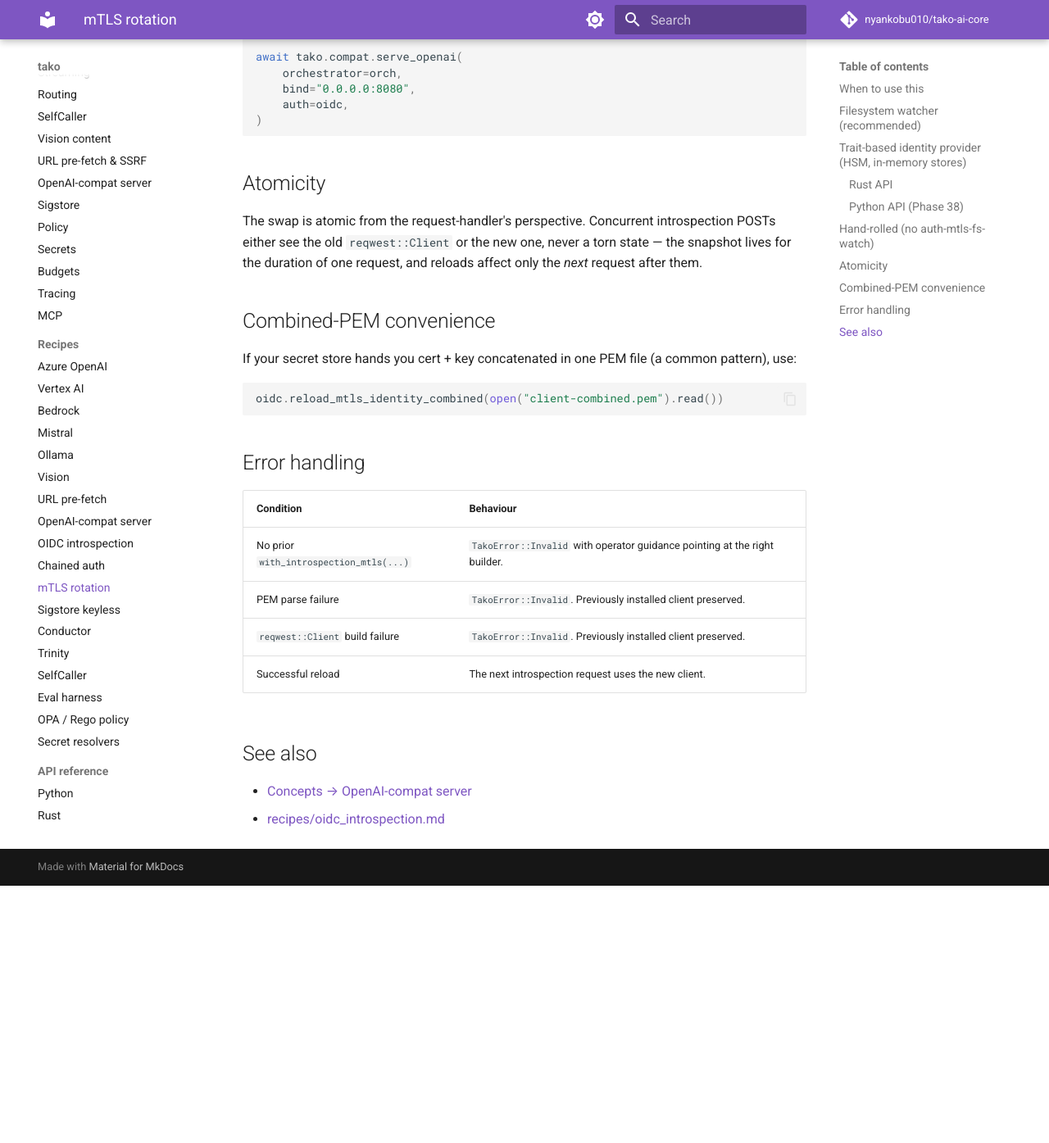
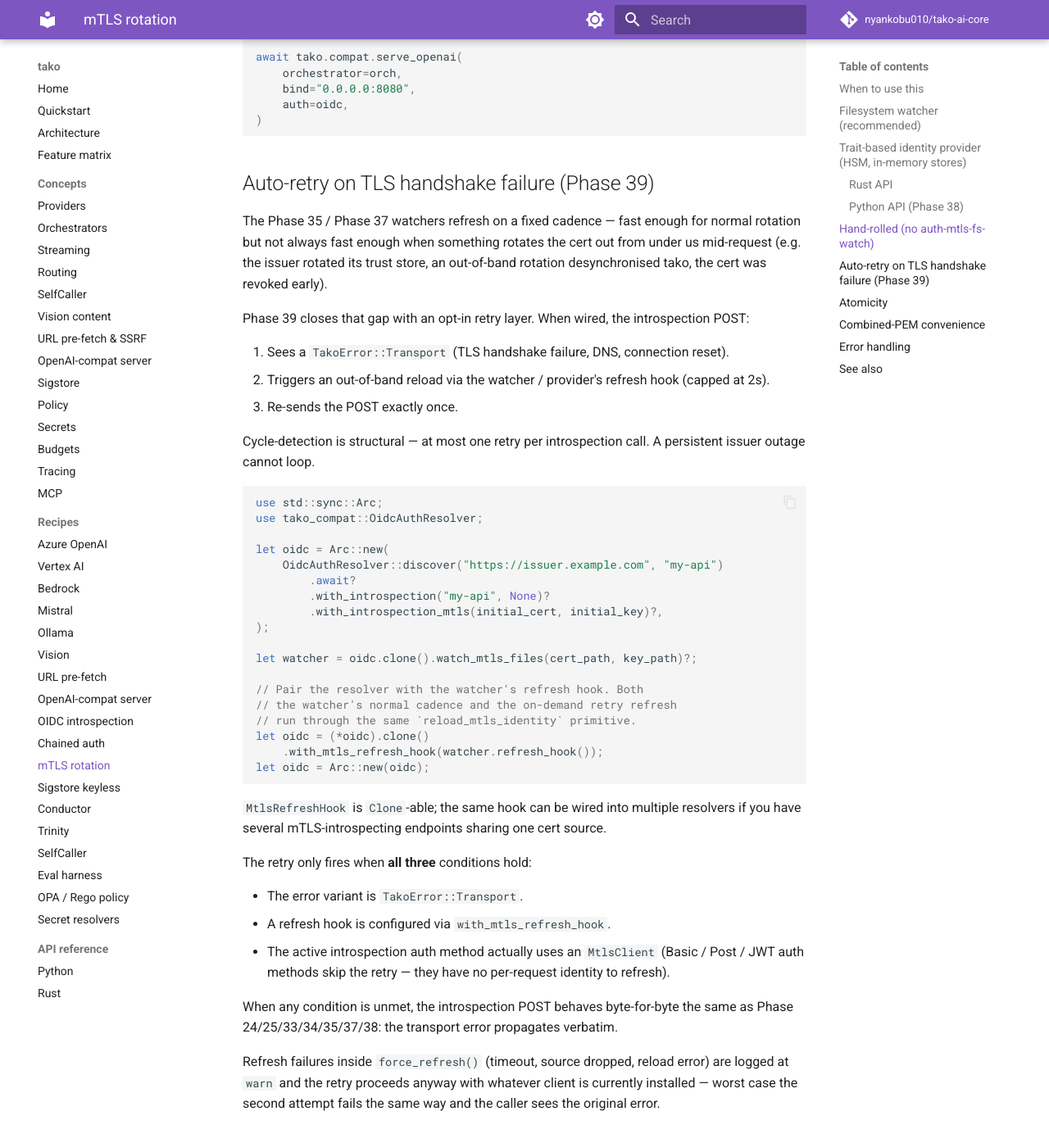
Before and after one commit to nyankobu010/tako-ai-core, an MkDocs documentation site: the page built from docs/recipes/mtls_rotation.md, in a window 1280 px wide and 1400 px high, scrolled down 4208 px. Shown: the top 1395 px of the window at 82% size. Built offline with MkDocs 1.6.1 and Material for MkDocs 9.7.7, drawn with Linux system fonts in a browser that asks for light colours; comment, search, counter and statistics services are not loaded; before the commit the page ends 5289 px from its top, so only the background shows below that.

Commit message:
docs: Phase 39 PLAN/CHANGELOG flip + recipe (v0.40.0)
- PLAN.md: new Phase 39 row + Phase 40 candidate list. After
  Phase 39 the Phase 33 mTLS rotation backlog is fully
  retired (all three rotation strategies + the reactive
  retry layer ship). Carry-forward items now: the
  jsonwebtoken 10.x migration (deferred from PR #32) and the
  Python facade for `MtlsRefreshHook`.
- CHANGELOG.md `[0.40.0]` entry + compare-link footer.
- docs/recipes/mtls_rotation.md: new "Auto-retry on TLS
  handshake failure (Phase 39)" section between the trait-
  based provider and the Atomicity sections, with the
  `with_mtls_refresh_hook` example and the predicate-
  conditions table.
- Workspace + Python version 0.39.0 -> 0.40.0
  (Cargo.toml, pyproject.toml, python/tako/__init__.py,
  tests/python/test_smoke.py).

Co-Authored-By: Claude Opus 4.7 (1M context) <noreply@anthropic.com>

````diff
--- a/docs/recipes/mtls_rotation.md
+++ b/docs/recipes/mtls_rotation.md
@@ -218,6 +218,69 @@ await tako.compat.serve_openai(
 )
 ```
 
+## Auto-retry on TLS handshake failure (Phase 39)
+
+The Phase 35 / Phase 37 watchers refresh on a fixed cadence —
+fast enough for normal rotation but not always fast enough when
+something rotates the cert out from under us mid-request (e.g.
+the issuer rotated its trust store, an out-of-band rotation
+desynchronised tako, the cert was revoked early).
+
+Phase 39 closes that gap with an opt-in retry layer. When wired,
+the introspection POST:
+
+1. Sees a `TakoError::Transport` (TLS handshake failure, DNS,
+   connection reset).
+2. Triggers an out-of-band reload via the watcher / provider's
+   refresh hook (capped at 2s).
+3. Re-sends the POST exactly once.
+
+Cycle-detection is structural — at most one retry per
+introspection call. A persistent issuer outage cannot loop.
+
+```rust
+use std::sync::Arc;
+use tako_compat::OidcAuthResolver;
+
+let oidc = Arc::new(
+    OidcAuthResolver::discover("https://issuer.example.com", "my-api")
+        .await?
+        .with_introspection("my-api", None)?
+        .with_introspection_mtls(initial_cert, initial_key)?,
+);
+
+let watcher = oidc.clone().watch_mtls_files(cert_path, key_path)?;
+
+// Pair the resolver with the watcher's refresh hook. Both
+// the watcher's normal cadence and the on-demand retry refresh
+// run through the same `reload_mtls_identity` primitive.
+let oidc = (*oidc).clone()
+    .with_mtls_refresh_hook(watcher.refresh_hook());
+let oidc = Arc::new(oidc);
+```
+
+`MtlsRefreshHook` is `Clone`-able; the same hook can be wired
+into multiple resolvers if you have several mTLS-introspecting
+endpoints sharing one cert source.
+
+The retry only fires when **all three** conditions hold:
+
+- The error variant is `TakoError::Transport`.
+- A refresh hook is configured via `with_mtls_refresh_hook`.
+- The active introspection auth method actually uses an
+  `MtlsClient` (Basic / Post / JWT auth methods skip the
+  retry — they have no per-request identity to refresh).
+
+When any condition is unmet, the introspection POST behaves
+byte-for-byte the same as Phase 24/25/33/34/35/37/38: the
+transport error propagates verbatim.
+
+Refresh failures inside `force_refresh()` (timeout, source
+dropped, reload error) are logged at `warn` and the retry
+proceeds anyway with whatever client is currently installed —
+worst case the second attempt fails the same way and the
+caller sees the original error.
+
 ## Atomicity
 
 The swap is atomic from the request-handler's perspective. Concurrent
--- a/pyproject.toml
+++ b/pyproject.toml
@@ -4,7 +4,7 @@ build-backend = "maturin"
 
 [project]
 name = "tako"
-version = "0.39.0"
+version = "0.40.0"
 description = "Rust-core, Python-facade framework for enterprise agentic systems."
 readme = "README.md"
 license = { text = "Apache-2.0" }
````
Also changed, not shown: CHANGELOG.md (+55 -1 lines), Cargo.toml (+15 -15 lines), PLAN.md (+19 -10 lines), 3 other files.
